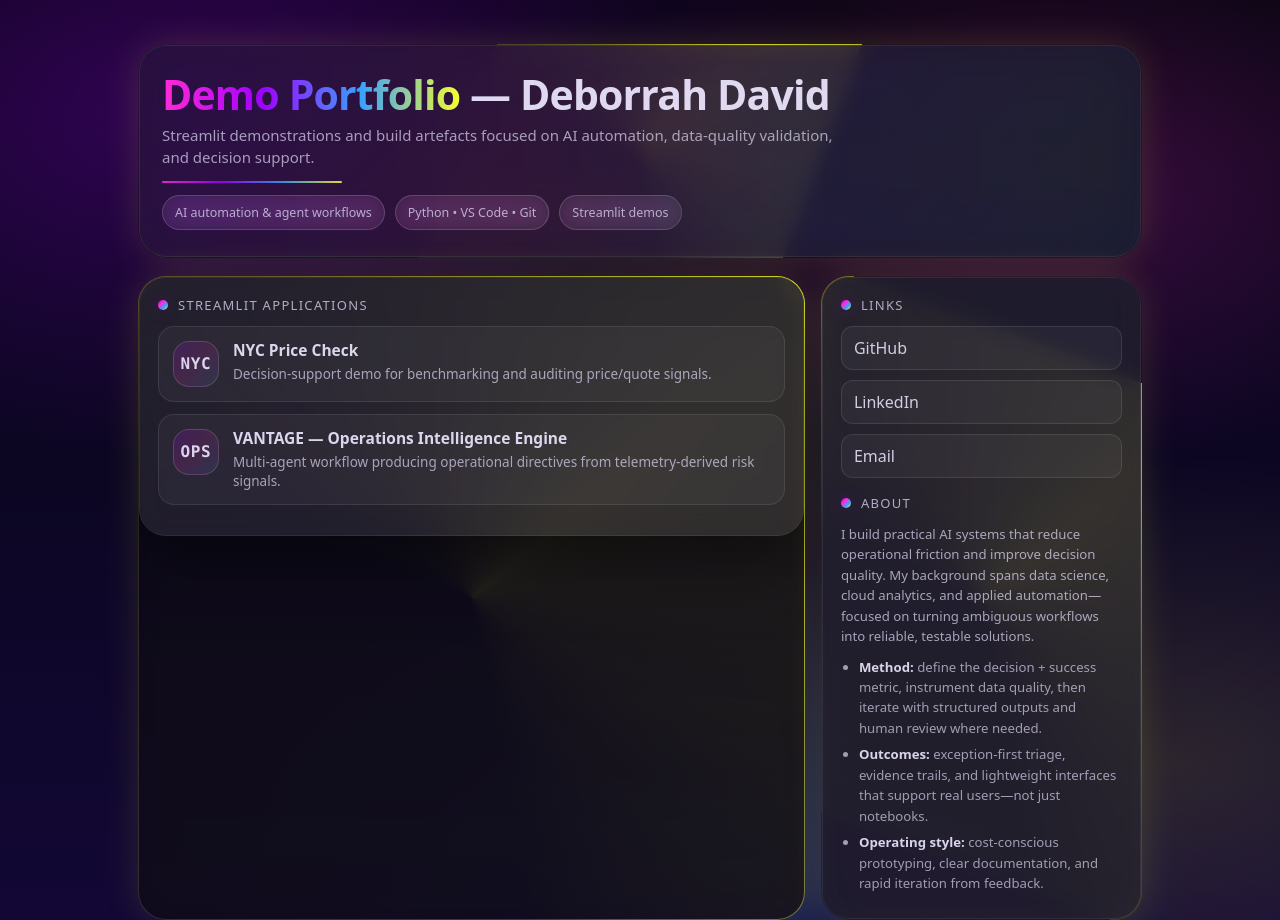
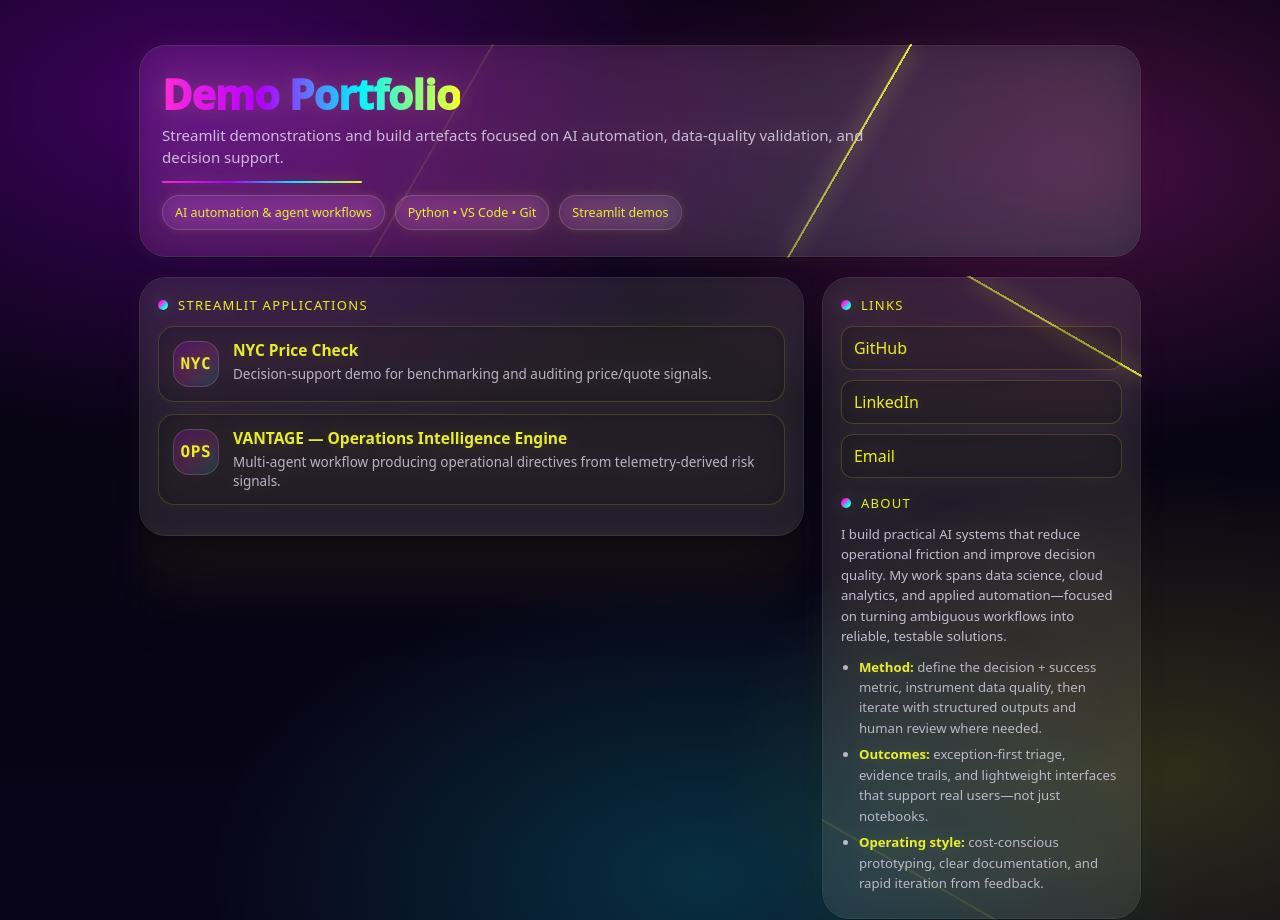
Before and after one commit to debdavid/portfolio, a plain HTML site: page index.html in a window 1280 px wide. Shown: the top 920 px of the page. Drawn offline with Linux system fonts and the light colour scheme.

Commit message:
Rearrange title and update color variables in CSS

```diff
--- a/index.html
+++ b/index.html
@@ -3,31 +3,29 @@
 <head>
   <meta charset="utf-8" />
   <meta name="viewport" content="width=device-width,initial-scale=1" />
-  <title>Deborrah David — Demo Portfolio</title>
+  <title>Demo Portfolio — Deborrah David</title>
   <meta name="description" content="Streamlit demos and build artefacts: AI automation, data quality validation, and decision support." />
 
   <style>
     :root{
-      --bg0:#05040f;
-      --bg1:#0b0720;
-      --bg2:#14083a;
+      --black:#05030d;
+      --black2:#09051a;
 
-      --neonPurple:#A100FF;
+      --neonPurple:#B100FF;
       --neonPink:#FF2BD6;
+      --neonAqua:#00F5FF;
       --neonBlue:#3AA0FF;
       --neonYellow:#F7FF2B;
 
-      /* Darker/softer text */
-      --text:#DAD3EE;                    /* darker than white */
-      --muted:rgba(218,211,238,.72);
-      --soft:rgba(218,211,238,.62);
+      --text:#EEE7FF;
+      --muted:rgba(238,231,255,.78);
+
+      --card:rgba(255,255,255,.05);
+      --cardHover:rgba(255,255,255,.09);
       --stroke:rgba(255,255,255,.14);
 
-      --card:rgba(255,255,255,.06);
-      --cardHover:rgba(255,255,255,.09);
-
       --radius:18px;
-      --shadow: 0 22px 70px rgba(0,0,0,.55);
+      --shadow: 0 26px 80px rgba(0,0,0,.60);
 
       --mono: ui-monospace, SFMono-Regular, Menlo, Monaco, Consolas, "Liberation Mono", "Courier New", monospace;
       --sans: ui-sans-serif, system-ui, -apple-system, Segoe UI, Roboto, Helvetica, Arial;
@@ -39,11 +37,11 @@
       font-family: var(--sans);
       color: var(--text);
       background:
-        radial-gradient(1200px 650px at 15% 10%, rgba(161,0,255,.28), transparent 55%),
-        radial-gradient(900px 520px at 82% 18%, rgba(255,43,214,.20), transparent 55%),
-        radial-gradient(900px 600px at 55% 86%, rgba(58,160,255,.16), transparent 55%),
-        radial-gradient(800px 520px at 92% 75%, rgba(247,255,43,.12), transparent 60%),
-        linear-gradient(180deg, var(--bg0), var(--bg2));
+        radial-gradient(1100px 620px at 16% 10%, rgba(177,0,255,.34), transparent 55%),
+        radial-gradient(900px 520px at 84% 16%, rgba(255,43,214,.26), transparent 55%),
+        radial-gradient(900px 560px at 55% 86%, rgba(0,245,255,.18), transparent 55%),
+        radial-gradient(760px 520px at 92% 76%, rgba(247,255,43,.16), transparent 60%),
+        linear-gradient(180deg, var(--black), var(--black2));
       min-height:100vh;
       overflow-x:hidden;
     }
@@ -54,45 +52,40 @@
       padding: 44px 18px 64px;
     }
 
-    /* Neon outline without rotating the panel:
-       - outer wrapper stays static
-       - pseudo-element background rotates under a mask
-    */
+    /* ==== Neon ring border (no visible centre rotation) ==== */
     .neonWrap{
       position: relative;
       border-radius: calc(var(--radius) + 10px);
-      padding: 1px; /* border thickness */
+      padding: 1px;
       overflow: hidden;
-      filter: drop-shadow(0 0 18px rgba(247,255,43,.14));
+      filter:
+        drop-shadow(0 0 10px rgba(247,255,43,.20))
+        drop-shadow(0 0 18px rgba(177,0,255,.12));
     }
 
     .neonWrap::before{
       content:"";
       position:absolute;
-      inset:-30%;
+      inset:-35%;
       background: conic-gradient(
         from 0deg,
         rgba(247,255,43,.10),
-        rgba(247,255,43,.95),
+        rgba(247,255,43,1),
         rgba(247,255,43,.10),
         rgba(247,255,43,.10)
       );
-      animation: spinBg 6.2s linear infinite;
+      animation: spinBg 6s linear infinite;
+      /* mask to show ONLY the ring */
+      -webkit-mask:
+        linear-gradient(#000 0 0) content-box,
+        linear-gradient(#000 0 0);
+      -webkit-mask-composite: xor;
+      mask-composite: exclude;
+      padding: 2px; /* ring thickness */
+      border-radius: calc(var(--radius) + 12px);
     }
 
-    /* Mask the center so only an outline ring is visible */
-    .neonWrap::after{
-      content:"";
-      position:absolute;
-      inset: 1px; /* matches padding */
-      border-radius: calc(var(--radius) + 9px);
-      background: linear-gradient(180deg, rgba(10,6,26,.92), rgba(10,6,26,.86));
-      z-index: 0;
-    }
-
-    @keyframes spinBg{
-      to { transform: rotate(360deg); }
-    }
+    @keyframes spinBg { to { transform: rotate(360deg); } }
 
     @media (prefers-reduced-motion: reduce){
       .neonWrap::before{ animation: none; }
@@ -113,19 +106,23 @@
     .hero{
       position: relative;
       padding: 26px 22px;
-      background: linear-gradient(135deg, rgba(161,0,255,.10), rgba(255,43,214,.06), rgba(58,160,255,.06));
+      background: linear-gradient(135deg,
+        rgba(177,0,255,.12),
+        rgba(255,43,214,.08),
+        rgba(0,245,255,.06)
+      );
     }
     .hero:before{
       content:"";
       position:absolute;
       inset:-2px;
       background: linear-gradient(90deg,
-        rgba(161,0,255,.28),
-        rgba(255,43,214,.22),
-        rgba(58,160,255,.22),
-        rgba(247,255,43,.14)
+        rgba(177,0,255,.34),
+        rgba(255,43,214,.26),
+        rgba(0,245,255,.20),
+        rgba(247,255,43,.16)
       );
-      filter: blur(28px);
+      filter: blur(30px);
       opacity:.22;
       z-index:0;
     }
@@ -136,7 +133,14 @@
       font-size: clamp(28px, 3.2vw, 42px);
       letter-spacing: -.02em;
       line-height: 1.12;
-      color: rgba(234,228,252,.95); /* slightly brighter than body */
+    }
+
+    .accentText{
+      background: linear-gradient(90deg, var(--neonPink), var(--neonPurple), var(--neonAqua), var(--neonYellow));
+      -webkit-background-clip: text;
+      background-clip: text;
+      color: transparent;
+      font-weight: 950;
     }
 
     .sub{
@@ -144,24 +148,17 @@
       color: var(--muted);
       font-size: 15px;
       line-height: 1.5;
-      max-width: 80ch;
-    }
-
-    .accentText{
-      background: linear-gradient(90deg, var(--neonPink), var(--neonPurple), var(--neonBlue), var(--neonYellow));
-      -webkit-background-clip: text;
-      background-clip: text;
-      color: transparent;
-      font-weight: 900;
+      max-width: 84ch;
     }
 
     .underline{
       height: 2px;
-      width: 180px;
+      width: 200px;
       margin-top: 12px;
-      background: linear-gradient(90deg, var(--neonPink), var(--neonPurple), var(--neonBlue), var(--neonYellow));
+      background: linear-gradient(90deg, var(--neonPink), var(--neonPurple), var(--neonAqua), var(--neonYellow));
       border-radius: 999px;
-      opacity: .85;
+      opacity: .95;
+      box-shadow: 0 0 14px rgba(247,255,43,.20);
     }
 
     .tag{
@@ -176,7 +173,8 @@
       padding: 8px 12px;
       border-radius: 999px;
       font-size: 12.5px;
-      color: rgba(218,211,238,.78);
+      color: rgba(247,255,43,.92);   /* neon yellow text */
+      box-shadow: 0 0 10px rgba(247,255,43,.10);
       backdrop-filter: blur(10px);
       white-space: nowrap;
     }
@@ -206,13 +204,14 @@
       font-size: 13px;
       letter-spacing: .10em;
       text-transform: uppercase;
-      color: rgba(218,211,238,.78);
+      color: rgba(247,255,43,.92);  /* neon yellow headings */
+      text-shadow: 0 0 12px rgba(247,255,43,.18);
     }
     .spark{
       width: 10px; height: 10px;
       border-radius: 999px;
-      background: linear-gradient(135deg, var(--neonPurple), var(--neonPink), var(--neonBlue), var(--neonYellow));
-      box-shadow: 0 0 18px rgba(161,0,255,.25);
+      background: linear-gradient(135deg, var(--neonPurple), var(--neonPink), var(--neonAqua), var(--neonYellow));
+      box-shadow: 0 0 18px rgba(0,245,255,.16);
     }
 
     /* DEMO CARDS */
@@ -221,8 +220,8 @@
       gap: 14px;
       padding: 14px;
       border-radius: 16px;
-      background: rgba(255,255,255,.04);
-      border: 1px solid rgba(255,255,255,.09);
+      background: rgba(0,0,0,.18);
+      border: 1px solid rgba(247,255,43,.16);
       transition: transform .12s ease, background .12s ease, border-color .12s ease;
       text-decoration:none;
       color: inherit;
@@ -230,8 +229,9 @@
     }
     .demo:hover{
       transform: translateY(-2px);
-      background: var(--cardHover);
-      border-color: rgba(255,255,255,.14);
+      background: rgba(0,0,0,.28);
+      border-color: rgba(247,255,43,.28);
+      box-shadow: 0 0 18px rgba(247,255,43,.10);
     }
 
     .badge{
@@ -242,22 +242,24 @@
       display:grid;
       place-items:center;
       border: 1px solid rgba(255,255,255,.14);
-      background: linear-gradient(135deg, rgba(161,0,255,.18), rgba(255,43,214,.12), rgba(58,160,255,.12));
-      font-weight: 800;
+      background: linear-gradient(135deg, rgba(177,0,255,.22), rgba(255,43,214,.16), rgba(0,245,255,.14));
+      font-weight: 900;
       font-family: var(--mono);
       letter-spacing: .04em;
-      color: rgba(234,228,252,.92);
+      color: rgba(247,255,43,.92); /* neon yellow */
+      text-shadow: 0 0 10px rgba(247,255,43,.12);
     }
 
     .demo h3{
       margin: 0;
       font-size: 15.5px;
       line-height: 1.2;
-      color: rgba(234,228,252,.93);
+      color: rgba(247,255,43,.92); /* neon yellow titles */
+      text-shadow: 0 0 12px rgba(247,255,43,.12);
     }
     .demo p{
       margin: 6px 0 0;
-      color: var(--muted);
+      color: rgba(238,231,255,.74);
       font-size: 13.5px;
       line-height: 1.35;
     }
@@ -267,40 +269,42 @@
       display:block;
       padding: 10px 12px;
       border-radius: 12px;
-      border: 1px solid rgba(255,255,255,.10);
-      background: rgba(255,255,255,.04);
+      border: 1px solid rgba(247,255,43,.18);
+      background: rgba(0,0,0,.18);
       text-decoration:none;
-      color: rgba(234,228,252,.88);
+      color: rgba(247,255,43,.92); /* neon yellow */
       margin-bottom: 10px;
-      transition: background .12s ease, border-color .12s ease;
+      transition: background .12s ease, border-color .12s ease, transform .12s ease;
+      text-shadow: 0 0 12px rgba(247,255,43,.14);
     }
     .links a:hover{
-      background: rgba(255,255,255,.07);
-      border-color: rgba(255,255,255,.14);
+      transform: translateY(-1px);
+      background: rgba(0,0,0,.26);
+      border-color: rgba(247,255,43,.28);
+      box-shadow: 0 0 18px rgba(247,255,43,.10);
     }
 
     .about{
       margin: 12px 0 0;
-      color: rgba(218,211,238,.74);
+      color: rgba(238,231,255,.78);
       font-size: 13.2px;
       line-height: 1.55;
     }
     .about strong{
-      color: rgba(234,228,252,.92);
-      font-weight: 700;
+      color: rgba(247,255,43,.92);
+      font-weight: 800;
+      text-shadow: 0 0 10px rgba(247,255,43,.12);
     }
     .about ul{
       margin: 10px 0 0;
       padding-left: 18px;
-      color: rgba(218,211,238,.70);
+      color: rgba(238,231,255,.72);
     }
-    .about li{
-      margin: 6px 0;
-    }
+    .about li{ margin: 6px 0; }
 
     .footer{
       margin-top: 18px;
-      color: rgba(218,211,238,.55);
+      color: rgba(238,231,255,.58);
       font-size: 12.5px;
       text-align:center;
     }
@@ -310,11 +314,11 @@
 <body>
   <div class="wrap">
 
-    <!-- HERO (neon outline box #1) -->
+    <!-- HERO -->
     <div class="neonWrap">
       <div class="neonInner">
         <div class="hero">
-          <h1><span class="accentText">Demo Portfolio</span> — Deborrah David</h1>
+          <h1><span class="accentText">Demo Portfolio</span></h1>
           <p class="sub">
             Streamlit demonstrations and build artefacts focused on AI automation, data-quality validation,
             and decision support.
@@ -331,7 +335,7 @@
     </div>
 
     <div class="grid">
-      <!-- LEFT: DEMOS (neon outline box #2) -->
+      <!-- STREAMLIT APPS -->
       <div class="neonWrap">
         <div class="neonInner">
           <div class="card">
@@ -356,7 +360,7 @@
         </div>
       </div>
 
-      <!-- RIGHT: LINKS/ABOUT (neon outline box #3) -->
+      <!-- LINKS / ABOUT -->
       <div class="neonWrap">
         <div class="neonInner">
           <div class="card">
@@ -371,8 +375,8 @@
             <div class="about">
               <p style="margin:0;">
                 I build practical AI systems that reduce operational friction and improve decision quality.
-                My background spans data science, cloud analytics, and applied automation—focused on turning
-                ambiguous workflows into reliable, testable solutions.
+                My work spans data science, cloud analytics, and applied automation—focused on turning ambiguous
+                workflows into reliable, testable solutions.
               </p>
               <ul>
                 <li><strong>Method:</strong> define the decision + success metric, instrument data quality, then iterate with structured outputs and human review where needed.</li>
```
